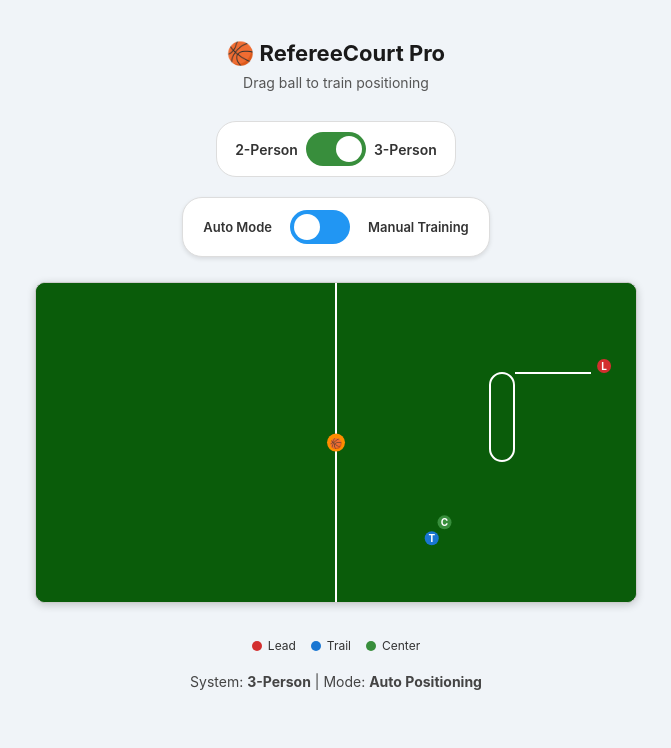
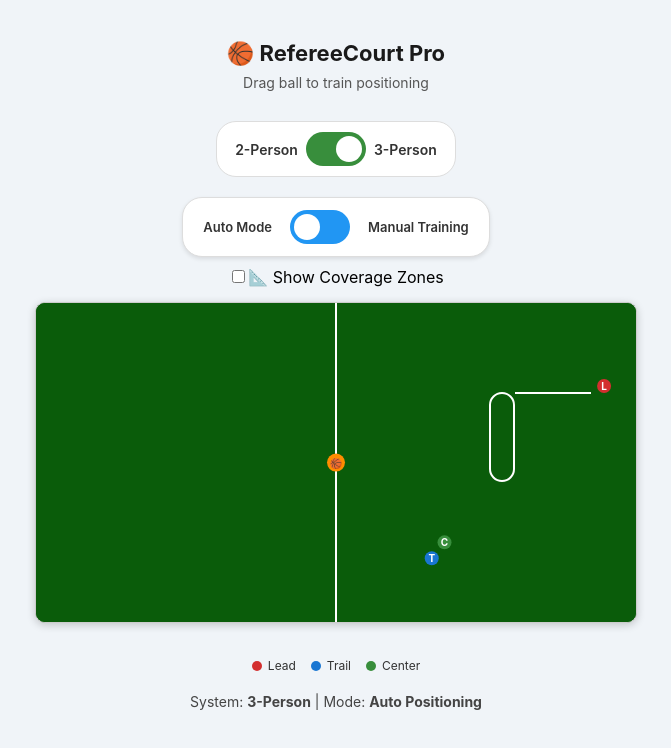
Before and after one commit to MRK2340/Whistle-resilience, a React (Create React App) app in the folder frontend/: page / in a window 1280 px wide. Shown: the top 748 px of the page, without its empty margins (304-975 px from the left). Built offline with nearby package versions, Linux system fonts and the light colour scheme.

Commit message:
auto-commit for dcad2256-e8e3-44d3-af8a-f0a77b8e61b0

```diff
--- a/frontend/src/App.js
+++ b/frontend/src/App.js
@@ -298,6 +298,18 @@ export default function App() {
       <ToggleSystem isThreePerson={isThreePerson} onToggle={setIsThreePerson} />
       <ModeToggle isManualMode={isManualMode} onToggle={setIsManualMode} />
 
+      {/* Coverage Zones Toggle */}
+      <div className="coverage-toggle-container">
+        <label className="coverage-toggle">
+          <input
+            type="checkbox"
+            checked={showCoverage}
+            onChange={(e) => setShowCoverage(e.target.checked)}
+          />
+          <span className="coverage-toggle-text">📐 Show Coverage Zones</span>
+        </label>
+      </div>
+
       <div
         className="court-wrapper"
         onMouseDown={(e) => handleMouseDown(e, 'ball')}
@@ -306,6 +318,15 @@ export default function App() {
         onMouseLeave={handleMouseUp}
       >
         <Court>
+          {/* Coverage Zones Overlay */}
+          <CoverageZones
+            showCoverage={showCoverage}
+            ballPosition={ballPosition}
+            leadPosition={getLeadPosition()}
+            trailPosition={getTrailPosition()}
+            centerPosition={getCenterPosition()}
+            isThreePerson={isThreePerson}
+          />
           {/* Ball */}
           <animated.div
             className="ball"
```
